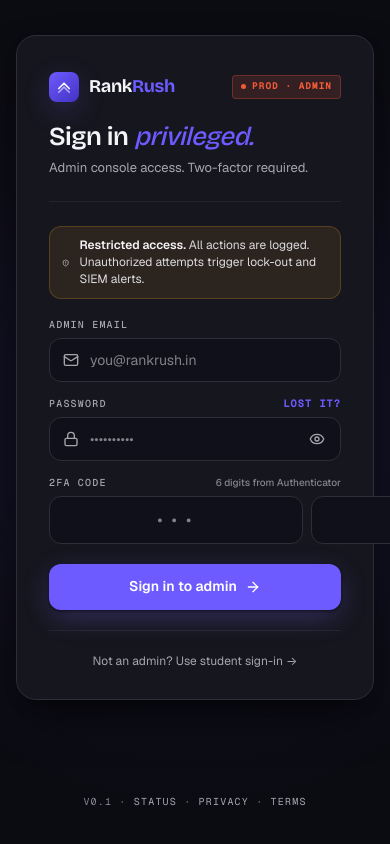
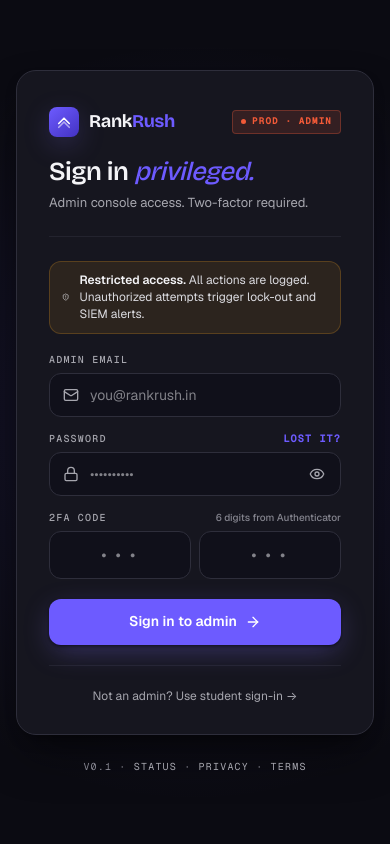
Before and after one commit to AiyushKumar07/RankRush, a React (Vite) app in the folder client-temp/: page /admin/login in a window 390 px wide. Built offline with nearby package versions, Linux system fonts and the light colour scheme; no server answers.

Commit message:
style: update AdminLoginPage CSS for improved layout and responsiveness, enhancing user experience with better alignment and spacing of elements

```diff
--- a/client-temp/src/pages/auth/AdminLoginPage.css
+++ b/client-temp/src/pages/auth/AdminLoginPage.css
@@ -1,6 +1,6 @@
 /* Admin auth — single centered card on dark, deliberately different from student.
    Communicates: this is a privileged surface. */
-.admin-auth-page { background: var(--rr-bg); min-height: 100vh; display: grid; place-items: center; position: relative; overflow: hidden; }
+.admin-auth-page { background: var(--rr-bg); min-height: 100vh; display: flex; flex-direction: column; align-items: center; justify-content: center; gap: 24px; padding: 32px 16px; position: relative; overflow: hidden; }
 
 .bg-grid {
   position: absolute; inset: 0;
@@ -19,14 +19,18 @@
 .admin-card {
   position: relative;
   width: 420px;
-  max-width: calc(100vw - 32px);
+  max-width: 100%;
   background: var(--rr-surface);
   border: 1px solid var(--rr-border-strong);
   border-radius: var(--rr-r-xl);
   padding: 36px 32px 28px;
   box-shadow: var(--rr-shadow-xl);
   z-index: 1;
+  box-sizing: border-box;
 }
+.admin-card *,
+.admin-card *::before,
+.admin-card *::after { box-sizing: border-box; }
 
 .admin-card .top {
   display: flex; flex-direction: column; align-items: flex-start; gap: 20px;
@@ -98,8 +102,9 @@
 .admin-card .input-shell input:focus { outline: none; border-color: var(--rr-violet-400); box-shadow: 0 0 0 4px color-mix(in oklab, var(--rr-violet-400) 18%, transparent); }
 .admin-card .input-shell .toggle-pw { position: absolute; right: 10px; top: 50%; transform: translateY(-50%); background: transparent; border: 0; color: var(--rr-fg-muted); cursor: pointer; width: 28px; height: 28px; border-radius: var(--rr-r-sm); display: grid; place-items: center; }
 
-.totp-row { display: grid; grid-template-columns: 1fr 1fr; gap: 8px; }
-.totp-row input { text-align: center; font-family: var(--rr-font-mono); font-size: 18px; letter-spacing: 0.2em; padding: 0; height: 48px; background: var(--rr-bg-alt); border: 1px solid var(--rr-border-strong); border-radius: var(--rr-r-md); color: var(--rr-fg); }
+.totp-row { display: grid; grid-template-columns: 1fr 1fr; gap: 8px; min-width: 0; }
+.totp-row input { width: 100%; min-width: 0; text-align: center; font-family: var(--rr-font-mono); font-size: 18px; letter-spacing: 0.2em; padding: 0; height: 48px; background: var(--rr-bg-alt); border: 1px solid var(--rr-border-strong); border-radius: var(--rr-r-md); color: var(--rr-fg); box-sizing: border-box; }
+.totp-row input:focus { outline: none; border-color: var(--rr-violet-400); box-shadow: 0 0 0 4px color-mix(in oklab, var(--rr-violet-400) 18%, transparent); }
 
 .admin-card .submit-btn {
   height: 46px;
@@ -130,7 +135,6 @@
 
 .below-card {
   text-align: center;
-  margin-top: 24px;
   font-family: var(--rr-font-mono);
   font-size: 10px;
   color: var(--rr-fg-dim);
```
